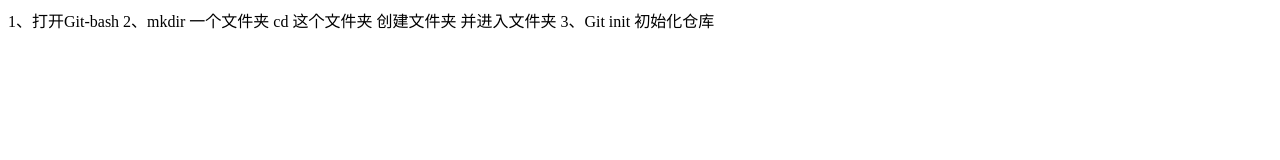
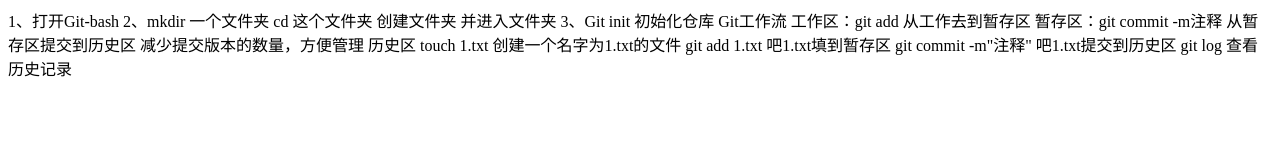
Before and after one commit to liuguixuan/ha, a plain HTML site: page index.html in a window 1280 px wide. Drawn offline with Linux system fonts and the light colour scheme.

```diff
--- a/index.html
+++ b/index.html
@@ -9,6 +9,15 @@
     1、打开Git-bash
     2、mkdir 一个文件夹  cd 这个文件夹  创建文件夹  并进入文件夹
     3、Git init 初始化仓库
+
+    Git工作流
+    工作区：git add 从工作去到暂存区
+    暂存区：git commit -m注释 从暂存区提交到历史区  减少提交版本的数量，方便管理
+    历史区
+    touch 1.txt 创建一个名字为1.txt的文件
+    git add  1.txt 吧1.txt填到暂存区
+    git commit -m"注释" 吧1.txt提交到历史区
+    git log 查看历史记录
 </div>
 </body>
 </html>
```
